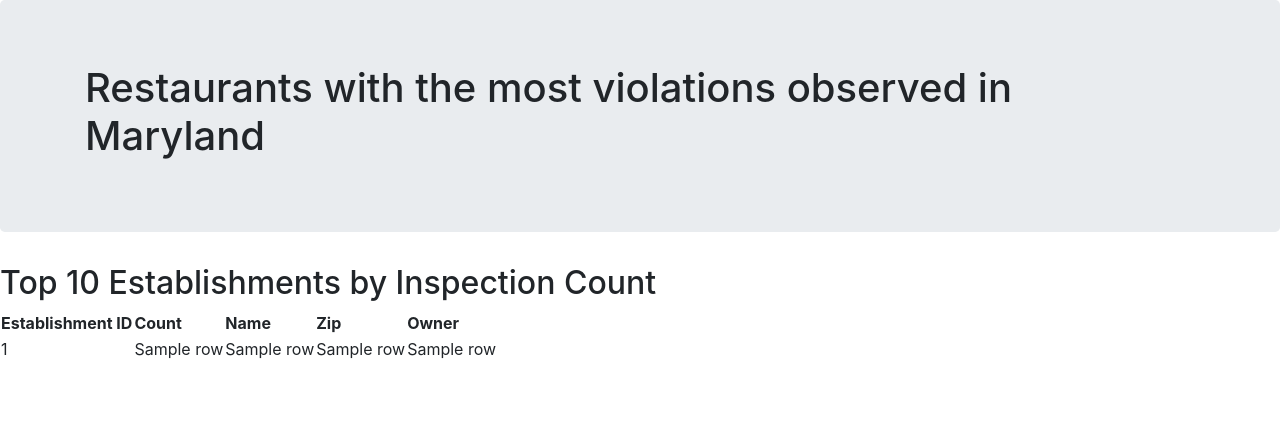
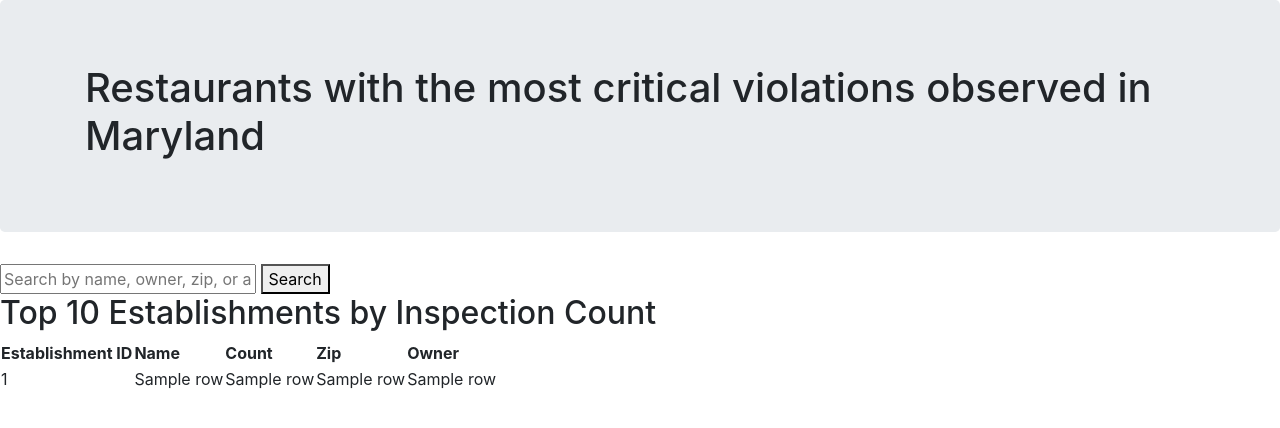
Before and after one commit to Vstavish/final-project-Vstavish, a Flask app: template templates/index.html in a window 1280 px wide. Shown: the part 56-484 px from the top of the page. Run offline with Flask 3, Linux system fonts and the light colour scheme; the template is opened without the code that fills it: most values are stand-ins (such as "Sample title", 1, 10 or a date in 2020); some libraries are stand-ins or nearby versions.

Commit message:
search bar

```diff
--- a/app.py
+++ b/app.py
@@ -1,40 +1,41 @@
-from flask import Flask, render_template
+from flask import Flask, render_template, request
 import sqlite3
 
 app = Flask(__name__)
 
-@app.route("/")
+@app.route("/", methods=["GET", "POST"])
 def index():
-    conn = sqlite3.connect('inspections.db')
-    # Define the SQL query to retrieve the establishment IDs and their counts
-    query = """
-    SELECT establishment_id, COUNT(*) as count, name, zip, owner
-    FROM inspections
-    GROUP BY establishment_id
-    ORDER BY count DESC
-    LIMIT 10;
-    """
-    # Execute the SQL query and fetch the results
-    cursor = conn.execute(query)
-    results = cursor.fetchall()
-
-    # Execute the SQL query and fetch the results
-    cursor = conn.execute(query)
-    results = cursor.fetchall()
-
-    # Close the connection to the database
-    conn.close()
-
-    # Render the template with the data
-    return render_template('index.html', rows=results)
-
-
-    # Format the results as a response
-    response = ''
-    for result in results:
-        response += f'{result[0]}: {result[1]}\n'
-    return response
-
+    if request.method == "POST":
+        # Handle the search query
+        search_query = request.form["search_query"]
+        conn = sqlite3.connect('inspections.db')
+        query = """
+        SELECT establishment_id, name, COUNT(*) AS count, zip, owner
+        FROM inspections
+        WHERE name LIKE ?
+        OR owner LIKE ?
+        GROUP BY establishment_id
+        ORDER BY count DESC
+        """
+        cursor = conn.execute(query, ('%'+search_query+'%', '%'+search_query+'%'))
+        results = cursor.fetchall()
+        conn.close()
+        return render_template('index.html', rows=results, search_query=search_query)
+    else:
+        # Show the default index page
+        conn = sqlite3.connect('inspections.db')
+        query = """
+        SELECT establishment_id, name, COUNT(*) AS count, zip, owner
+        FROM inspections
+        WHERE inspection_results LIKE '%critical violations observed%'
+        GROUP BY establishment_id
+        ORDER BY count DESC
+        LIMIT 10;
+        """
+        cursor = conn.execute(query)
+        results = cursor.fetchall()
+        conn.close()
+        return render_template('index.html', rows=results)
 
 if __name__ == "__main__":
-    app.run(debug=True)
+    app.run(port=8000)
--- a/templates/index.html
+++ b/templates/index.html
@@ -9,15 +9,23 @@
         </nav>
         <div class="jumbotron">
             <div class="container">
-            <h1>Restaurants with the most violations observed in Maryland</h1>
+                <h1>Restaurants with the most critical violations observed in Maryland</h1>
             </div>
         </div>
+        <form action="/" method="post">
+            <input type="text" name="search_query" placeholder="Search by name, owner, zip, or address">
+            <button type="submit">Search</button>
+        </form>
+        {% if search_query %}
+        <h2>Search results for "{{ search_query }}"</h2>
+        {% endif %}
+        {% if rows %}
         <h2>Top 10 Establishments by Inspection Count</h2>
         <table>
             <tr>
                 <th>Establishment ID</th>
+                <th>Name</th>
                 <th>Count</th>
-        <th>Name</th>
                 <th>Zip</th>
                 <th>Owner</th>
             </tr>
@@ -31,3 +39,8 @@
             </tr>
             {% endfor %}
         </table>
+        {% else %}
+        <p>No results found.</p>
+        {% endif %}
+    </body>
+</html>
```
Also changed, not shown: inspections.db. Lines whose indentation alone changed are shown as unchanged.
